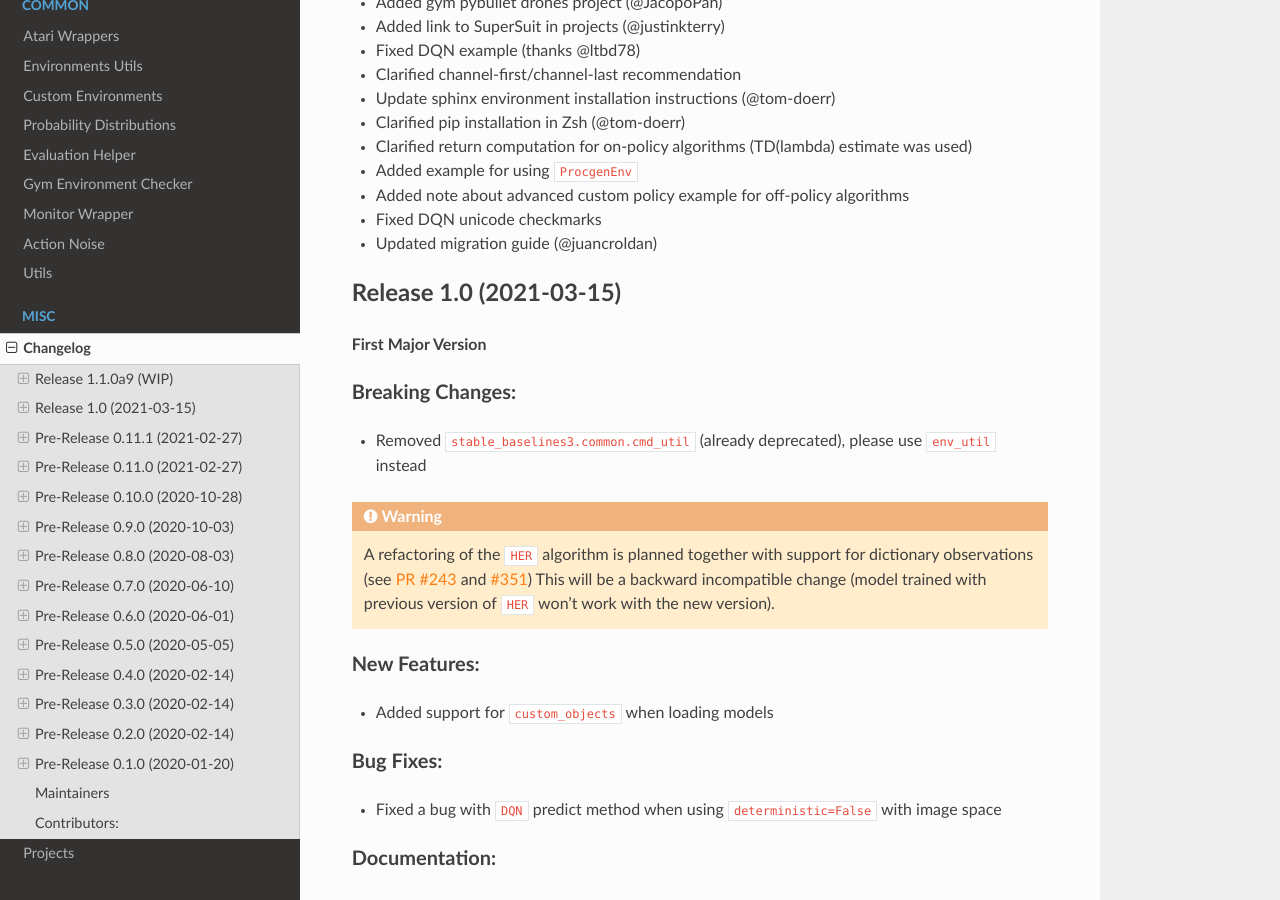
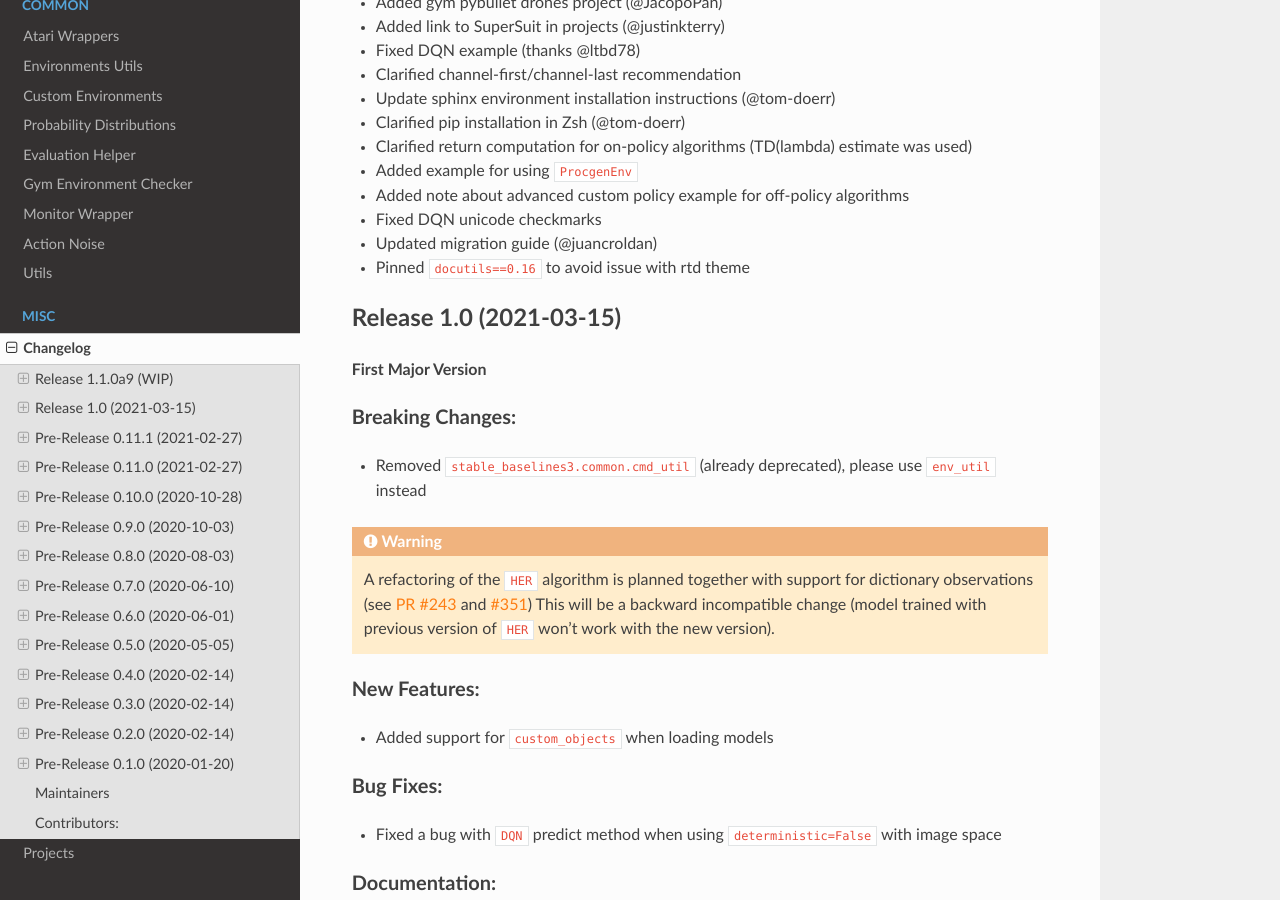
Before and after one commit to DLR-RM/stable-baselines3, a Sphinx documentation site: the page built from docs/misc/changelog.rst, in a window 1280 px wide and 900 px high, scrolled down 1742 px. Built offline with Sphinx 7.4.7 and the Read the Docs theme 2.0.0, drawn with Linux system fonts in a browser that asks for light colours; pages that are not in the unit, such as notebooks, are missing from menus.

Commit message:
Pin docutils

```diff
--- a/docs/conda_env.yml
+++ b/docs/conda_env.yml
@@ -15,3 +15,6 @@ dependencies:
     - numpy
     - matplotlib
     - sphinx_autodoc_typehints
+    # Tmp fix, docutils==0.17 breaks rtd theme
+    # See https://github.com/readthedocs/sphinx_rtd_theme/issues/1115
+    - docutils==0.16
--- a/docs/misc/changelog.rst
+++ b/docs/misc/changelog.rst
@@ -78,6 +78,7 @@ Documentation:
 - Added note about advanced custom policy example for off-policy algorithms
 - Fixed DQN unicode checkmarks
 - Updated migration guide (@juancroldan)
+- Pinned ``docutils==0.16`` to avoid issue with rtd theme
 
 Release 1.0 (2021-03-15)
 ------------------------
```
